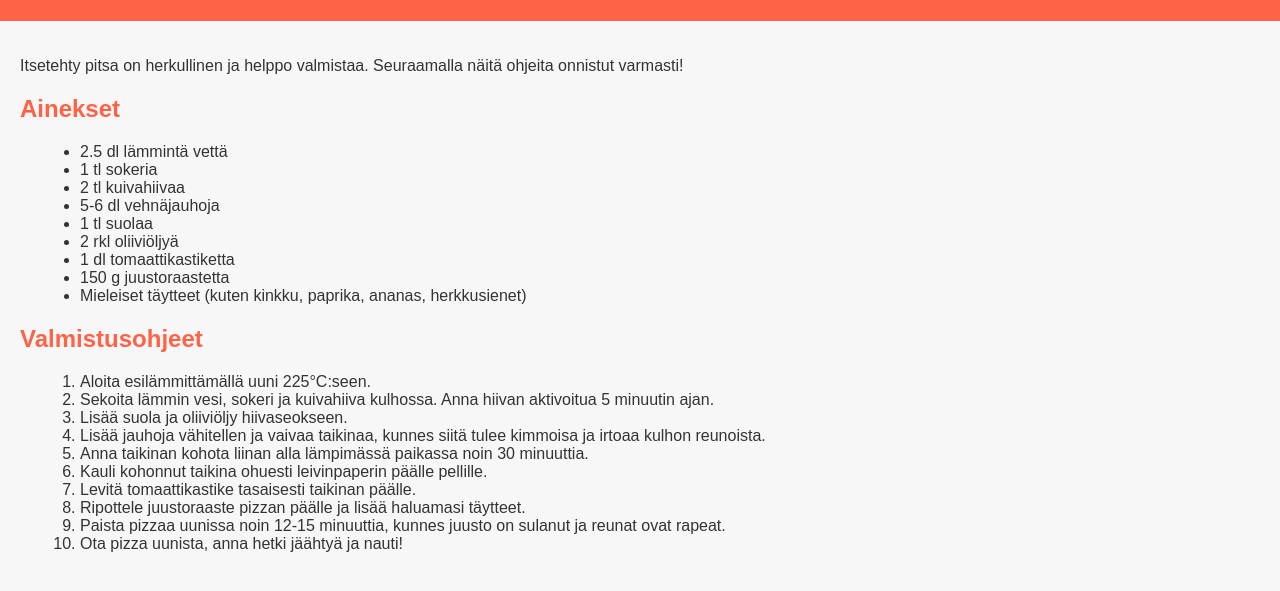
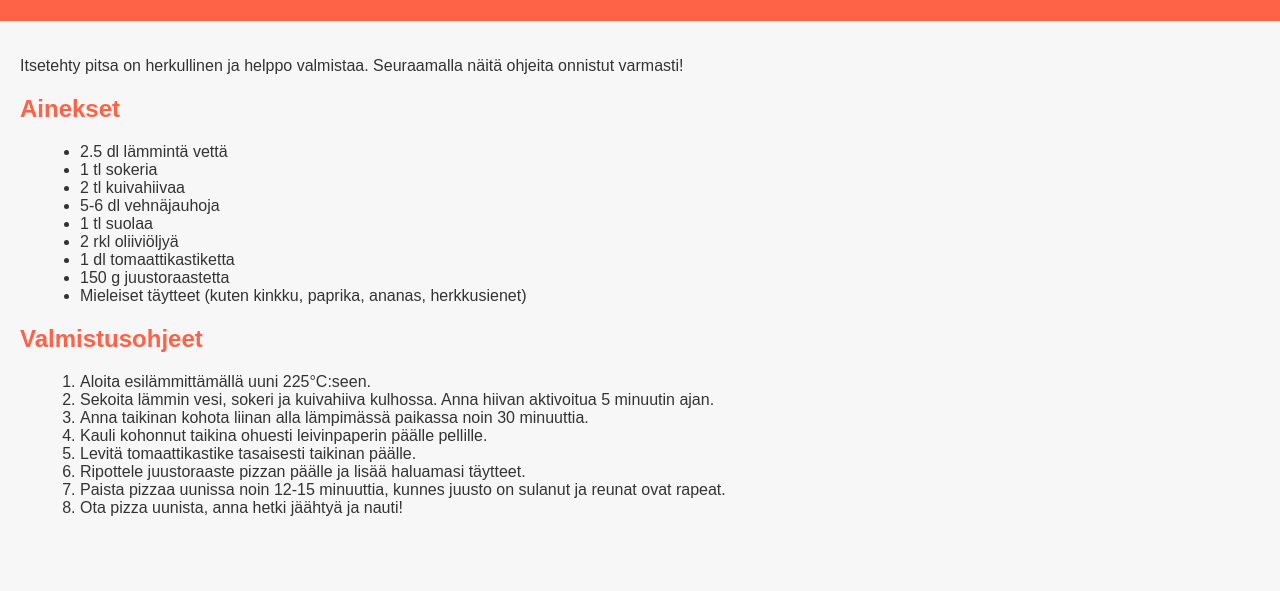
Before and after one commit to Jannee95/Jannee95.github.io, a plain HTML site: page index.html in a window 1280 px wide. Shown: the part 99-690 px from the top of the page. Drawn offline with Linux system fonts and the light colour scheme.

Commit message:
Update index.html

```diff
--- a/index.html
+++ b/index.html
@@ -61,8 +61,6 @@
             <ol>
                 <li>Aloita esilämmittämällä uuni 225°C:seen.</li>
                 <li>Sekoita lämmin vesi, sokeri ja kuivahiiva kulhossa. Anna hiivan aktivoitua 5 minuutin ajan.</li>
-                <li>Lisää suola ja oliiviöljy hiivaseokseen.</li>
-                <li>Lisää jauhoja vähitellen ja vaivaa taikinaa, kunnes siitä tulee kimmoisa ja irtoaa kulhon reunoista.</li>
                 <li>Anna taikinan kohota liinan alla lämpimässä paikassa noin 30 minuuttia.</li>
                 <li>Kauli kohonnut taikina ohuesti leivinpaperin päälle pellille.</li>
                 <li>Levitä tomaattikastike tasaisesti taikinan päälle.</li>
```
